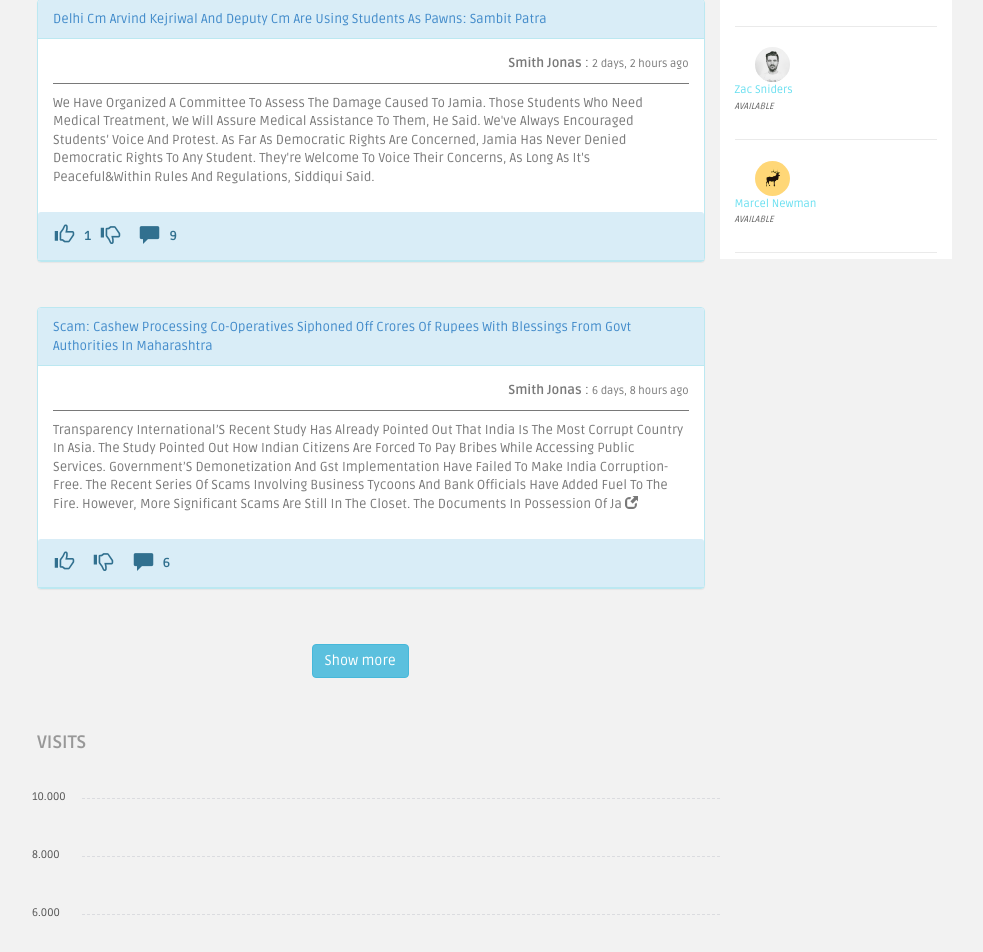
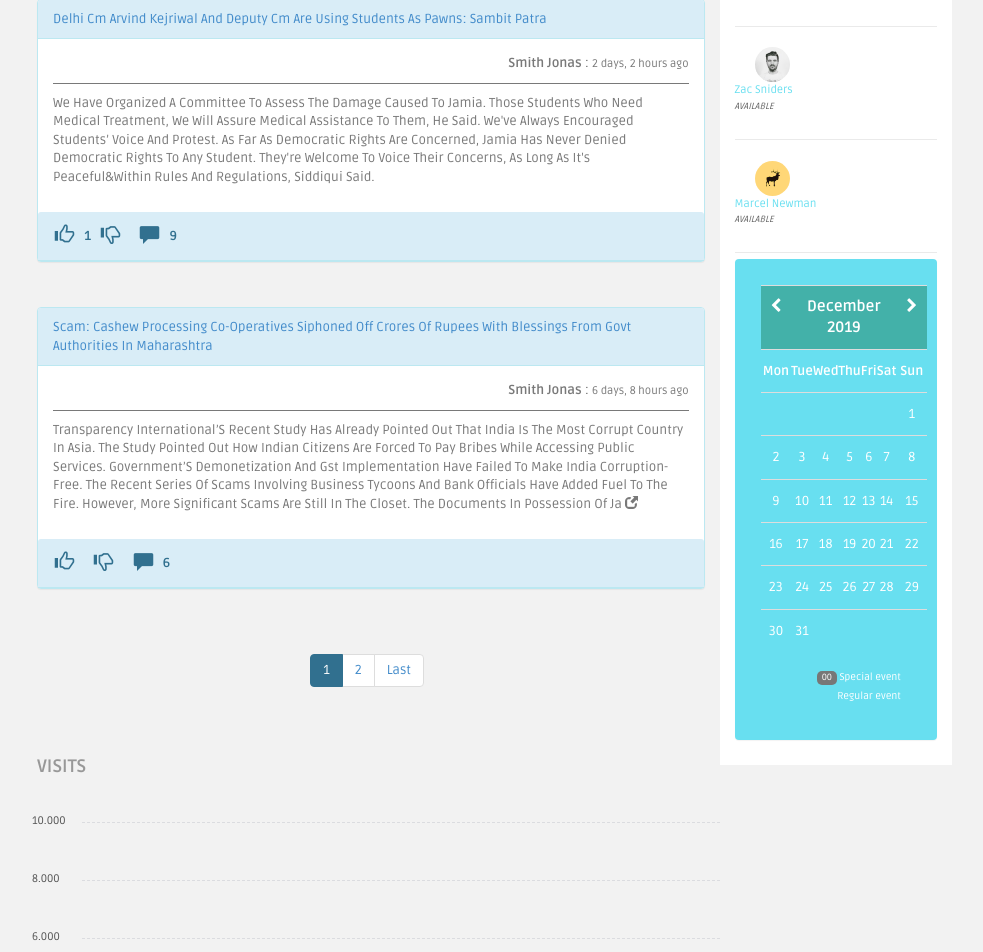
Before and after one commit to rushikesh-shinde-pyd/social, a Django app: page /dashboard/ in a window 1280 px wide. Shown: the part 1086-2038 px from the top of the page, without its empty margins (258-1241 px from the left). Run offline with Django 3.2, Linux system fonts and the light colour scheme; a user stored in the database is signed in; data comes from the database, SQL or seed files in the repository; both versions use the stored data as it was after the commit; parts of the project's set-up code (start-up, migrations or seed data) failed here and were passed over; some libraries are stand-ins or nearby versions.

Commit message:
pagination

```diff
--- a/social/static/css/style.css
+++ b/social/static/css/style.css
@@ -2310,3 +2310,10 @@ label {
 .likedislikeclass{
     color: #ff865c;
 }
+.pagination > .active > a, .pagination > .active > span, .pagination > .active > a:hover, .pagination > .active > span:hover, .pagination > .active > a:focus, .pagination > .active > span:focus {
+    z-index: 2;
+    color: #fff;
+    cursor: default;
+    background-color: #31708f !important;
+    border-color: #31708f;
+}
--- a/social/templates/dashboard.html
+++ b/social/templates/dashboard.html
@@ -3,7 +3,7 @@
 {% load mathfilters %}
 {% load c_filters %}
 {% block content %}
-{% if request.user.is_authenticated %}
+{% comment %} {% if request.user.is_authenticated %} {% endcomment %}
 
   <body>
 
@@ -449,7 +449,6 @@
                                                 {% get_replies each_comment.parent.all as reply_queryset %}
                                                 {%if reply_queryset %}
                                                 <button style="background-color:transparent; color: #2b6eff; border:none; margin-left: 10px;" name="show-replies">show replies</button>
-
                                                 <h5 id="reply-count" style="padding:15px;">{{ reply_queryset.count|pluralize_reply }}</h5>
                                                 <div class="replies">
                                                     {% for each_reply in reply_queryset %}
@@ -471,11 +470,30 @@
                        </div>
                      </div>
                          {% endfor %}
+                        <div class="row">
+                            <div class="col-lg-10">
+                                <nav aria-label="..." style="margin-left:50%">
+                                    <ul class="pagination">
+                                        {% if posts.has_previous %}
+                                        <li class="page-item">
+                                            <a class="page-link" href="?page=1">First</a>
+                                        </li>
+                                        <li class="page-item"><a class="page-link" href="?page={{ posts.previous_page_number }}">{{ posts.previous_page_number }}</a></li>
+                                        {% endif %}
+                                        <li class="page-item active">
+                                        <a class="page-link" href="?page={{ posts.number }}">{{ posts.number }} <span class="sr-only">(current)</span></a>
+                                        </li>
 
-                        <div class="row">
-                            <div class="col-lg-10" style="text-align:center;margin: 0px 50px; padding:10px 15px;">
-                                <strong data-showmorecount="10" class="btn btn-info" id="show_more">Show more</strong>
-                                <strong data-showmorecount="10" style="display:none;" class="btn btn-info" id="show_less">Show less</strong>
+                                        {% if posts.has_next %}
+                                            <li class="page-item">
+                                               <a class="page-link" href="?page={{ posts.next_page_number }}">{{ posts.next_page_number }}</a>
+                                            </li>
+                                            <li class="page-item">
+                                               <a class="page-link" href="?page={{ total_pages }}">Last</a>
+                                            </li>
+                                        {% endif %}
+                                    </ul>
+                                </nav>
                             </div>
                         </div>
                      </div>
@@ -885,26 +903,38 @@
        **************************************** */
 
     // show/hide post comment's reply panel
-     $('button[name="show-replies"]').click(function(){
-         console.log('clicking')
-
+     $(document).on('click', 'button[name="show-replies"]', function(){
         if ($(this).text().trim() == 'Hide replies'){
            $('.reply-div').slideUp();
+           //$('.replies').hide();
            $(this).text('show-replies');
-
         }else{
             $('button[name="show-replies"]').text("show-replies");
             $('.reply-div').slideUp();
             $(this).parent().find('.reply-div').slideDown();
             $(this).text('Hide replies');
         }
-
      });
 
 
     // replying comments
     function add_reply_to_page(comment_id, post_id, data){
-        console.log(data)
+        if (data.total_replies == "1 reply"){
+            console.log('reply added');
+            $("#post-id-" + post_id).find("#comment-id-" + comment_id).append(`
+            <br>
+            <button style="background-color:transparent; color: #2b6eff; border:none; margin-left: 10px;" name="show-replies">show replies</button>
+            <h5 id="reply-count" style="padding:15px;">${data.total_replies}</h5>
+            <div class="replies">
+                <div class="reply-wrapper">
+                    <ul  style="margin-left:50px" class="list-group reply-div">
+                        <div style="margin:10px 0px;"><strong class="replier">${data.reply_user_fname} ${data.reply_user_lname}</strong> replied <span class="reply-timestamp"><small>just now</small></span><br></div>
+                        <li class="list-group-item" style="display:inline-block;">${data.reply_message}</li>
+                    </ul>
+                </div>
+            </div>
+        `);
+        }else{
             $("#post-id-" + post_id).find("#comment-id-" + comment_id).find('.replies').prepend(`
             <div class="reply-wrapper">
                 <ul  style="margin-left:50px" class="list-group reply-div">
@@ -913,22 +943,27 @@
                 </ul>
             </div>
             `)
-        $("#comment-id-" + comment_id).find('.reply-div').show();
+
+        }
+        $("#comment-id-" + comment_id).find('.reply-div').slideDown();
+        //$("#comment-id-" + comment_id).find('.replies').slideDown();
         $("#comment-id-" + comment_id).find("#reply-count").text(data.total_replies);
         $("#comment-id-" + comment_id).find('button[name="show-replies"]').text('Hide replies');
-        $("#comment-id-" + comment_id).find(".comments-replies").slideDown();
+        //$("#comment-id-" + comment_id).find(".comments-replies").slideDown();
         $("#comment-id-" + comment_id).find("#hidden-reply-count").slideDown().text(data.total_replies);
+        return false;
+    }
 
 
-    }
+
 
     function reply_to_comment(comment_id, post_id){
+        $('input[name="reply-button"]').slideDown();
         $('#comment-id-' + comment_id).find('input[name="reply-button"]').slideUp();
         $("#post-id-" + post_id).find(".reply-div").slideUp();
         $('button[name="show-replies"]').text("show-replies");
         $("#post-id-" + post_id).find('#comment-id-' + comment_id).find(".replies").slideDown();
-        $('input[name="reply-button"]').slideDown();
-        $('form[name="reply-to-comment"]').fadeOut();
+        $('form[name="reply-to-comment"]').slideUp();
         $("#comment-id-" + comment_id).find('textarea[name="reply-area"]').parent().slideDown();
             $('textarea[name="reply-area"]').keyup(function(){
                 var char_len = $(this).val().trim().length;
@@ -941,7 +976,6 @@
             $('#comment-id-' + comment_id).find('form[name="reply-to-comment"]').submit(function(event){
                 event.preventdefault;
                 var reply = $(this).find('textarea[name="reply-area"]').val().trim();
-                console.log('reply');
                 $.ajax({
                     url: "{% url 'social:reply-to-comment' %}",
                     type: "POST",
@@ -1263,7 +1297,7 @@
 
 
     // show less posts
-    $("#show_less").click(function(){
+    {% comment %} $("#show_less").click(function(){
         $(".mb").slice(5).hide();
         window.scrollTo(0, 0);
         $("#show_more").show();
@@ -1290,14 +1324,14 @@
             $(this).attr('data-showmorecount', count+5);
         }
 
-    });
+    }); {% endcomment %}
 
-    $(document).ready(function(){
+    {% comment %} $(document).ready(function(){
         $(".mb").slice(5).hide();
-    });
+    }); {% endcomment %}
 
     </script>
 
   </body>
-{% endif %}
+{% comment %} {% endif %} {% endcomment %}
 {% endblock %}
--- a/social/views.py
+++ b/social/views.py
@@ -14,6 +14,7 @@ from datetime import datetime as dt
 import datetime
 from django.utils.decorators import method_decorator
 from django.db.models import Q
+from django.core.paginator import Paginator
 
 # Create your views here.
 def index(request):
@@ -71,7 +72,11 @@ def dashboard(request):
     user = request.user
     posts = Post.objects.filter(is_active=True).order_by("-published_date")
     # posts = Post.objects.filter(published_date__lte=timezone.now()).order_by('-published_date')
-    return render(request,'dashboard.html',{'user': user, 'posts': posts, 'dt': dt.now, 'timezone':timezone})
+    paginator_obj = Paginator(posts, 5)
+    page = request.GET.get('page')
+    posts = paginator_obj.get_page(page)
+    total_pages = paginator_obj.num_pages
+    return render(request,'dashboard.html',{'user': user, 'posts': posts, 'dt': dt.now, 'timezone':timezone, 'total_pages':total_pages})
 
 # @login_required()
 def profile(request):
@@ -304,10 +309,8 @@ class CommentView(View):
         user_id = request.user.id
         post_obj = Post.objects.get(id=post_id)
         user_obj = User.objects.get(id=user_id)
-        print(post_obj, user_obj)
         obj = Comment(post_id=post_obj.id, user_id=user_obj.id, message=comment_message)
         obj.save()
-        print(obj.commented_at)
         data = {
             'comment_id': obj.id,
             'comment_user_fname': obj.user.first_name.title(),
@@ -316,29 +319,24 @@ class CommentView(View):
             'comment_commented_at': obj.commented_at,
             'total_comments': post_obj.comment_set.all().count()
         }
-        print(data)
         return JsonResponse(data)
 
 
 @method_decorator(login_required, name='dispatch')
 class ReplyToCommentView(View):
     def post(self, request, *args, **kwargs):
-        print('o yeah!')
         comment_id = request.POST.get('comment_id').strip()
         comment_obj = get_object_or_404(Comment, id=comment_id)
         user_obj = User.objects.get(id=request.user.id)
         reply = request.POST.get('reply').strip()
         obj = Replies(user=user_obj, parent=comment_obj, reply=reply)
         obj.save()
-        print(obj)
         counts = comment_obj.parent.all().count()
-        print(counts)
         reply_count = ''
         if counts > 1:
             reply_count += str(counts) + ' replies'
         elif counts == 1:
             reply_count += str(counts) + ' reply'
-        print(reply_count)
         data = {
             'reply_id': obj.id,
             'reply_user_fname': obj.user.first_name.title(),
```
Also changed, not shown: db.sqlite3. Lines whose indentation alone changed are shown as unchanged.
